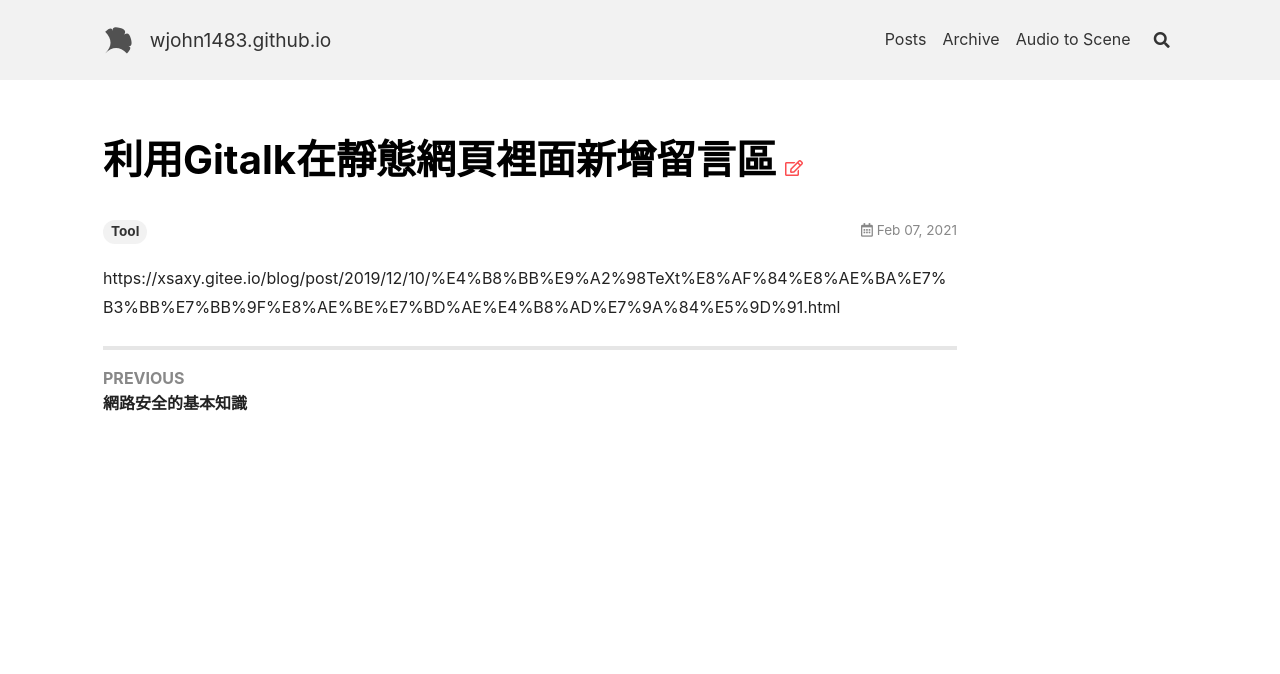
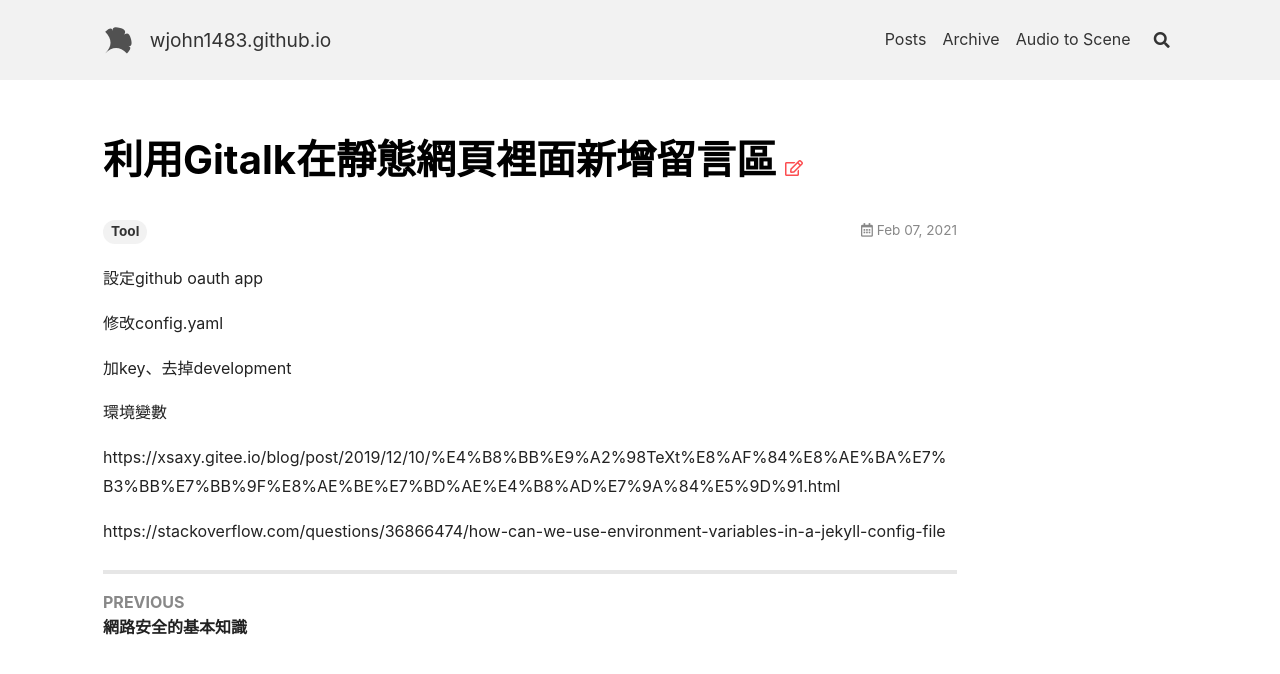
Before and after one commit to wjohn1483/wjohn1483.github.io, a Jekyll site: the page built from _posts/2021-02-07-gitalk-introduction/2021-02-07-gitalk-introduction.md, in a window 1280 px wide. Shown: the top 674 px of the page. Built offline with Jekyll 4.4.1, drawn with Linux system fonts in a browser that asks for light colours; nearby versions of some CDN libraries; comment, search, counter and statistics services are not loaded.

Commit message:
Replace config variable before compiling

```diff
--- a/_config.yaml
+++ b/_config.yaml
@@ -126,8 +126,8 @@
   ## Gitalk
   # please refer to https://github.com/gitalk/gitalk for more info.
   gitalk:
-    clientID    : "${CLIENT_ID}" # GitHub Application Client ID
-    clientSecret: "${CLIENT_SECRET}" # GitHub Application Client Secret
+    clientID    : ENV_CLIENT_ID # GitHub Application Client ID
+    clientSecret: ENV_CLIENT_SECRET # GitHub Application Client Secret
     repository  : "wjohn1483.github.io" # GitHub repo
     owner       : "wjohn1483" # GitHub repo owner
     admin: # GitHub repo owner and collaborators, only these guys can initialize GitHub issues, IT IS A LIST.
--- a/_posts/2021-02-07-gitalk-introduction/2021-02-07-gitalk-introduction.md
+++ b/_posts/2021-02-07-gitalk-introduction/2021-02-07-gitalk-introduction.md
@@ -15,6 +15,14 @@
 
 <!--more-->
 
+設定github oauth app
 
+修改config.yaml
+
+加key、去掉development
+
+環境變數
 
 https://xsaxy.gitee.io/blog/post/2019/12/10/%E4%B8%BB%E9%A2%98TeXt%E8%AF%84%E8%AE%BA%E7%B3%BB%E7%BB%9F%E8%AE%BE%E7%BD%AE%E4%B8%AD%E7%9A%84%E5%9D%91.html
+
+https://stackoverflow.com/questions/36866474/how-can-we-use-environment-variables-in-a-jekyll-config-file
```
Also changed, not shown: .circleci/config.yml, 1 other file.
